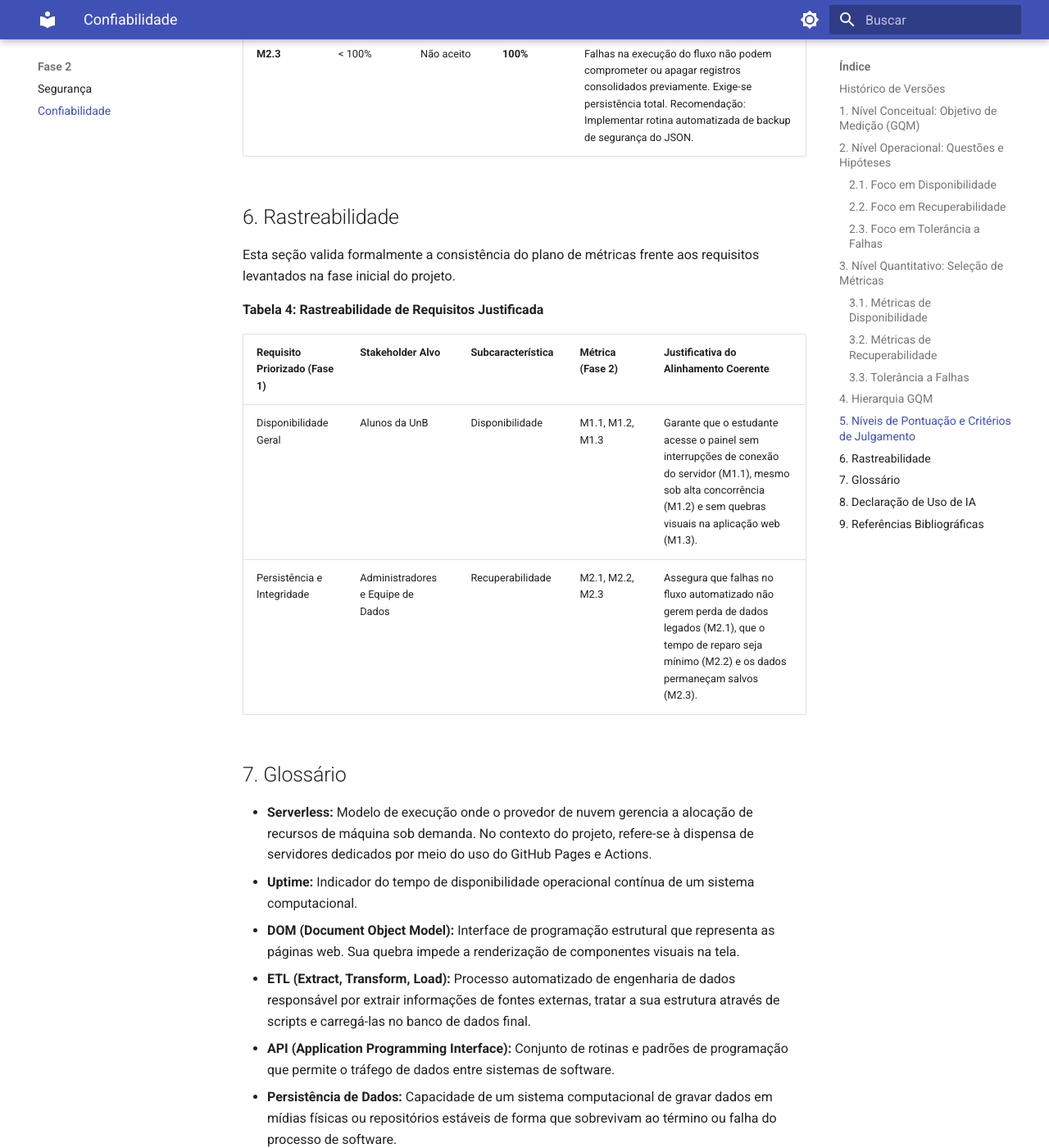
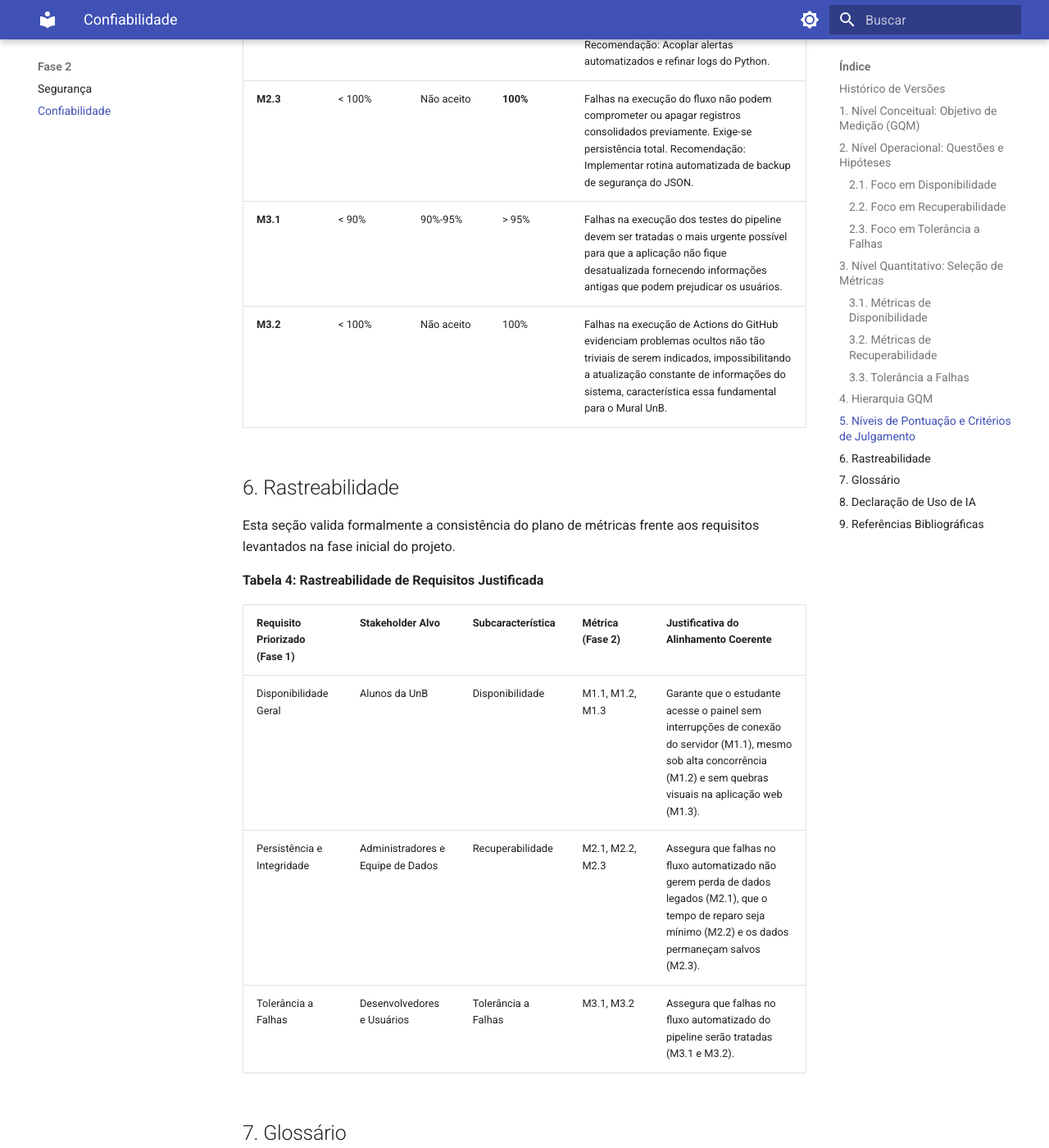
Before and after one commit to FCTE-Qualidade-de-Software-1/2026-1_T02_ROBERTA_WILLIAMS, an MkDocs documentation site: the page built from docs/fase2/confiabilidade.md, in a window 1280 px wide and 1400 px high, scrolled down 5291 px. Shown: the whole window at 82% size. Built offline with MkDocs 1.6.1 and Material for MkDocs 9.7.7, drawn with Linux system fonts in a browser that asks for light colours; some of the changed text lies outside the part shown.

Commit message:
Update confiabilidade.md

````diff
--- a/docs/fase2/confiabilidade.md
+++ b/docs/fase2/confiabilidade.md
@@ -12,6 +12,7 @@
 | 1.6 | Adição do objetivo de avaliação de Tolerância a Falhas ao GQM | Guilherme Flyan | 12/06/2026
 | 1.7 | Adição das questões e hipóteses sobre a Tolerância a Falhas | Guilherme Flyan | 12/06/2026
 | 1.8 | Adição das métricas sobre a Tolerância a Falhas | Guilherme Flyan | 12/06/2026
+| 1.9 | Atualizações acerca da rastreabilidade e bibliografia | Guilherme Flyan | 12/06/2026
 
 ## 1. Nível Conceitual: Objetivo de Medição (GQM)
 
@@ -59,7 +60,6 @@
 
 - **Hipótese (H6):** Espera-se encontrar falhas nos logs do GitHub Actions que envidenciem a contradição da cobertura de testes já estabelecidos com o real cenário da aplicação que é apresentado ao realizar o ETL do pipeline através das Actions do GitHub.
 
-
 ## 3. Nível Quantitativo: Seleção de Métricas
 
 ### 3.1. Métricas de Disponibilidade
@@ -98,8 +98,6 @@
 
 `B = Número de casos de teste de padrão de falha executados (quase causando falha) durante os testes`.
 
-
-
 ## 4. Hierarquia GQM
 
 O Diagrama 1 ilustra a rastreabilidade entre o objetivo, as questões investigadas e as métricas adotadas.
@@ -117,6 +115,8 @@
         Q2[Q2: Sistema mantém estabilidade sob picos de acesso?]
         Q3[Q3: Pipeline ETL protege arquivos JSON contra corrupção?]
         Q4[Q4: Sistema restaura funções e dados pós-falha?]
+        Q5[Q5: Qual é a eficácia do pipeline de dados em tratar e controlar falhas críticas e graves de acordo com os testes já existentes?]
+        Q6[Q6: Qual é a eficácia do pipeline de dados em tratar e controlar falhas críticas e graves de acordo com a esteira CI/CD do projeto estabelecida através do Github Actions?]
     end
 
     subgraph Nivel_Quantitativo [Nível Quantitativo - Métricas]
@@ -126,19 +126,24 @@
         M2_1[M2.1: Integridade Pós-Falha Pipeline]
         M2_2[M2.2: MTTR Pipeline]
         M2_3[M2.3: Taxa de Persistência Dados]
+        M3_1[M3.1: Percentual de Prevenção de Falhas de Acordo com os Testes Existentes]
+        M3_2[M3.2: Percentual de Prevenção de Falhas de Acordo com o GitHub Actions]
     end
 
     O --> Q1
     O --> Q2
     O --> Q3
     O --> Q4
+    O --> Q5
+    O --> Q6
     Q1 --> M1_1
     Q1 --> M1_3
     Q2 --> M1_2
     Q3 --> M2_1
     Q3 --> M2_2
     Q4 --> M2_3
-
+    Q5 --> M3_1
+    Q6 --> M3_2
 ```
 
 ## 5. Níveis de Pontuação e Critérios de Julgamento
@@ -153,6 +158,8 @@
 | **M2.1** | < 100%     | Não aceito   | **100%**  | A integridade do arquivo de produção deve ser absoluta para evitar dados zerados em produção. Recomendação: Remover a flag `continue-on-error: true` dos passos críticos do arquivo YAML.                  |
 | **M2.2** | > 48h      | 12h - 48h    | **< 12h** | O ciclo de atualização de oportunidades de estágio deve ser ágil. Demoras superiores a 48h desatualizam a plataforma. Recomendação: Acoplar alertas automatizados e refinar logs do Python.                |
 | **M2.3** | < 100%     | Não aceito   | **100%**  | Falhas na execução do fluxo não podem comprometer ou apagar registros consolidados previamente. Exige-se persistência total. Recomendação: Implementar rotina automatizada de backup de segurança do JSON. |
+| **M3.1** | < 90%     | 90%-95% | > 95%  | Falhas na execução dos testes do pipeline devem ser tratadas o mais urgente possível para que a aplicação não fique desatualizada fornecendo informações antigas que podem prejudicar os usuários. |
+| **M3.2** | < 100%     | Não aceito | 100%  | Falhas na execução de Actions do GitHub evidenciam problemas ocultos não tão triviais de serem indicados, impossibilitando a atualização constante de informações do sistema, característica essa fundamental para o Mural UnB. |
 
 ## 6. Rastreabilidade
 
@@ -164,6 +171,8 @@
 | ----------------------------- | --------------------------------- | ----------------- | ---------------- | ------------------------------------------------------------------------------------------------------------------------------------------------------------------------- |
 | Disponibilidade Geral         | Alunos da UnB                     | Disponibilidade   | M1.1, M1.2, M1.3 | Garante que o estudante acesse o painel sem interrupções de conexão do servidor (M1.1), mesmo sob alta concorrência (M1.2) e sem quebras visuais na aplicação web (M1.3). |
 | Persistência e Integridade    | Administradores e Equipe de Dados | Recuperabilidade  | M2.1, M2.2, M2.3 | Assegura que falhas no fluxo automatizado não gerem perda de dados legados (M2.1), que o tempo de reparo seja mínimo (M2.2) e os dados permaneçam salvos (M2.3).          |
+| Tolerância a Falhas | Desenvolvedores e Usuários | Tolerância a Falhas  | M3.1, M3.2 | Assegura que falhas no fluxo automatizado do pipeline serão tratadas (M3.1 e M3.2).          |
+
 
 ## 7. Glossário
 
````
Also changed, not shown: other parts of docs/fase2/confiabilidade.md (+1 -0 lines).
